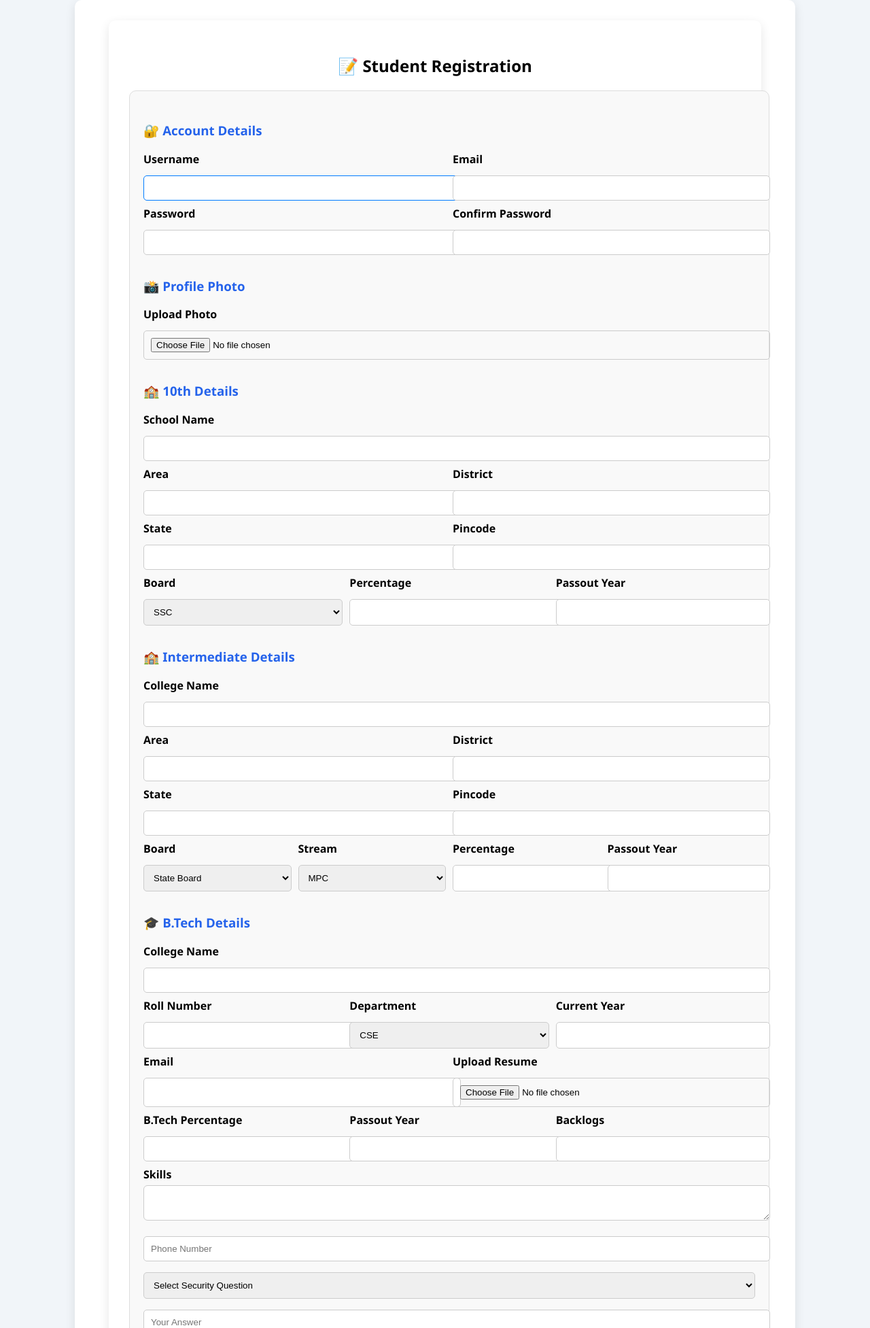
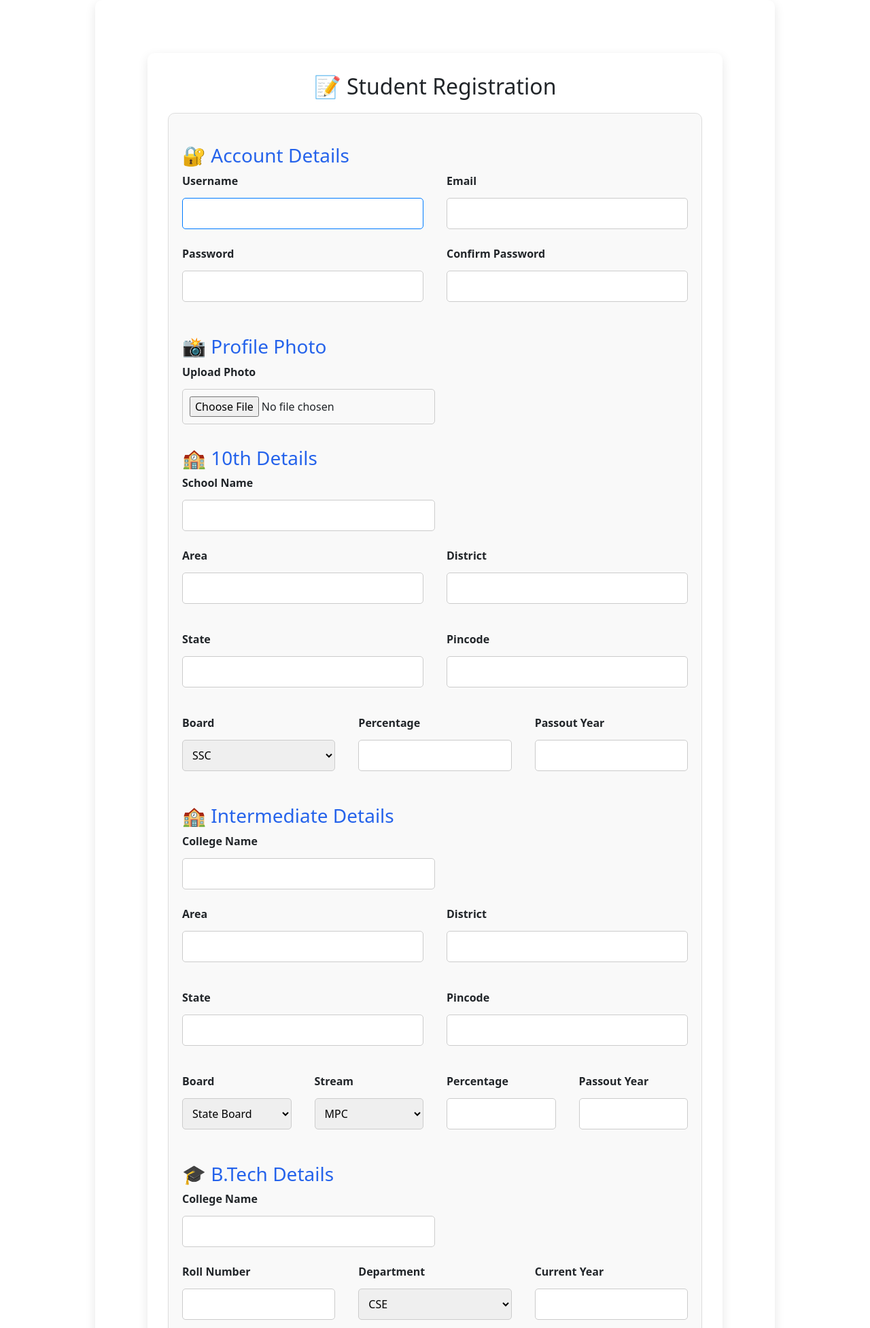
Before and after one commit to PAVANI533/placement-system, a Django app: page /register/ in a window 1280 px wide. Shown: the top 1953 px of the page at 68% size. Run offline with Django 5.2, Linux system fonts and the light colour scheme.

Commit message:
finale changes

```diff
--- a/jobs/templates/registration/register.html
+++ b/jobs/templates/registration/register.html
@@ -1,7 +1,8 @@
 {% extends 'base.html' %}
 {% block content %}
+<link href="https://cdn.jsdelivr.net/npm/bootstrap@5.3.0/dist/css/bootstrap.min.css" rel="stylesheet">
+<style>
 
-<style>
 .container {
     width: 90%;
     max-width: 1000px;
@@ -104,7 +105,8 @@ button:hover {
 }
 </style>
 
-<div class="container">
+<div class="container mt-5">
+
 
 <h2>📝 Student Registration</h2>
 
@@ -113,23 +115,23 @@ button:hover {
 
 <!-- 🔐 ACCOUNT -->
 <h3>🔐 Account Details</h3>
-<div class="row">
-    <div class="field">
+<div class="row" mb-3>
+    <div class="field col-md-6 mb-3">
         <label>Username</label>
         {{ form.username }}
     </div>
-    <div class="field">
+    <div class="field col-md-6 mb-3">
         <label>Email</label>
         {{ form.email }}
     </div>
 </div>
 
-<div class="row">
-    <div class="field">
+<div class="row mb-3">
+    <div class="field col-md-6 mb-3">
         <label>Password</label>
         {{ form.password1 }}
     </div>
-    <div class="field">
+    <div class="field col-md-6 mb-3">
         <label>Confirm Password</label>
         {{ form.password2 }}
     </div>
@@ -137,7 +139,7 @@ button:hover {
 
 <!-- 📸 PHOTO -->
 <h3>📸 Profile Photo</h3>
-<div class="field">
+<div class="field col-md-6 mb-3">
     <label>Upload Photo</label>
     <input type="file" name="photo">
 </div>
@@ -145,35 +147,35 @@ button:hover {
 <!-- 🏫 10TH -->
 <h3>🏫 10th Details</h3>
 
-<div class="field">
+<div class="field col-md-6 mb-3">
     <label>School Name</label>
     <input type="text" name="tenth_school">
 </div>
 
-<div class="row">
-    <div class="field">
+<div class="row mb-3">
+    <div class="field col-md-6 mb-3">
         <label>Area</label>
         <input type="text" name="tenth_area">
     </div>
-    <div class="field">
+    <div class="field col-md-6 mb-3">
         <label>District</label>
         <input type="text" name="tenth_district">
     </div>
 </div>
 
-<div class="row">
-    <div class="field">
+<div class="row mb-3">
+    <div class="field col-md-6 mb-3">
         <label>State</label>
         <input type="text" name="tenth_state">
     </div>
-    <div class="field">
+    <div class="field col-md-6 mb-3">
         <label>Pincode</label>
         <input type="text" name="tenth_pincode">
     </div>
 </div>
 
-<div class="row">
-    <div class="field">
+<div class="row mb-3">
+    <div class="field col-md-6 mb-3">
         <label>Board</label>
         <select name="tenth_board">
             <option>SSC</option>
@@ -182,12 +184,12 @@ button:hover {
         </select>
     </div>
 
-    <div class="field">
+    <div class="field col-md-6 mb-3">
         <label>Percentage</label>
         <input type="number" name="tenth_percentage">
     </div>
 
-    <div class="field">
+    <div class="field col-md-6 mb-3">
         <label>Passout Year</label>
         <input type="number" name="tenth_year">
     </div>
@@ -196,35 +198,35 @@ button:hover {
 <!-- 🏫 INTER -->
 <h3>🏫 Intermediate Details</h3>
 
-<div class="field">
+<div class="field col-md-6 mb-3">
     <label>College Name</label>
     <input type="text" name="inter_college">
 </div>
 
-<div class="row">
-    <div class="field">
+<div class="row mb-3">
+    <div class="field col-md-6 mb-3">
         <label>Area</label>
         <input type="text" name="inter_area">
     </div>
-    <div class="field">
+    <div class="field col-md-6 mb-3">
         <label>District</label>
         <input type="text" name="inter_district">
     </div>
 </div>
 
-<div class="row">
-    <div class="field">
+<div class="row mb-3">
+    <div class="field col-md-6 mb-3">
         <label>State</label>
         <input type="text" name="inter_state">
     </div>
-    <div class="field">
+    <div class="field col-md-6 mb-3">
         <label>Pincode</label>
         <input type="text" name="inter_pincode">
     </div>
 </div>
 
-<div class="row">
-    <div class="field">
+<div class="row mb-3">
+    <div class="field col-md-6 mb-3">
         <label>Board</label>
         <select name="inter_board">
             <option>State Board</option>
@@ -232,19 +234,19 @@ button:hover {
         </select>
     </div>
 
-    <div class="field">
+    <div class="field col-md-6 mb-3">
         <label>Stream</label>
         <select name="inter_stream">
             <option>MPC</option>
         </select>
     </div>
 
-    <div class="field">
+    <div class="field col-md-6 mb-3">
         <label>Percentage</label>
         <input type="number" name="inter_percentage">
     </div>
 
-    <div class="field">
+    <div class="field col-md-6 mb-3">
         <label>Passout Year</label>
         <input type="number" name="inter_year">
     </div>
@@ -253,18 +255,18 @@ button:hover {
 <!-- 🎓 BTECH -->
 <h3>🎓 B.Tech Details</h3>
 
-<div class="field">
+<div class="field col-md-6 mb-3">
     <label>College Name</label>
     <input type="text" name="btech_college">
 </div>
 
-<div class="row">
-    <div class="field">
+<div class="row mb-3">
+    <div class="field col-md-6 mb-3">
         <label>Roll Number</label>
         <input type="text" name="roll_number">
     </div>
 
-    <div class="field">
+    <div class="field col-md-6 mb-3">
         <label>Department</label>
         <select name="department">
             <option>CSE</option>
@@ -275,58 +277,71 @@ button:hover {
         </select>
     </div>
 
-    <div class="field">
+    <div class="field col-md-6 mb-3">
         <label>Current Year</label>
         <input type="number" name="current_year">
     </div>
 </div>
 
-<div class="row">
-    <div class="field">
+<div class="row mb-3">
+    <div class="field col-md-6 mb-3">
         <label>Email</label>
         <input type="email" name="email">
     </div>
 
-    <div class="field">
+    <div class="field col-md-6 mb-3">
         <label>Upload Resume</label>
         <input type="file" name="resume">
     </div>
 </div>
 
-<div class="row">
-    <div class="field">
+<div class="row mb-3">
+    <div class="field col-md-6 mb-3">
         <label>B.Tech Percentage</label>
         <input type="number" name="btech_percentage">
     </div>
 
-    <div class="field">
+    <div class="field col-md-6 mb-3">
         <label>Passout Year</label>
         <input type="number" name="passout_year">
     </div>
 
-    <div class="field">
+    <div class="field col-md-6 mb-3">
         <label>Backlogs</label>
         <input type="number" name="backlogs">
     </div>
 </div>
 
-<div class="field">
+<div class="field col-md-6 mb-3">
     <label>Skills</label>
     <textarea name="skills"></textarea>
 </div>
 
-    <input type="text" name="phone" placeholder="Phone Number" required>
+<div class="row mb-3">
+    <div class="col-md-6">
+        <label>Phone Number</label>
+        <input type="text" name="phone" class="form-control" placeholder="Phone Number" required>
+    </div>
 
-    <select name="security_question" required>
-        <option value="">Select Security Question</option>
-        <option value="pet">What is your pet name?</option>
-        <option value="school">What is your school name?</option>
-        <option value="city">Which city were you born in?</option>
-    </select>
+    <div class="col-md-6">
+        <label>Security Question</label>
+        <select name="security_question" class="form-control" required>
+            <option value="">Select Security Question</option>
+            <option value="pet">What is your pet name?</option>
+            <option value="school">What is your school name?</option>
+            <option value="city">Which city were you born in?</option>
+        </select>
+    </div>
+</div>
 
-    <input type="text" name="security_answer" placeholder="Your Answer" required>
+<div class="mb-3">
+    <label>Security Answer</label>
+    <input type="text" name="security_answer" class="form-control" placeholder="Your Answer" required>
+</div>
 
-    <button type="submit">Register</button>
+<button type="submit" class="btn btn-primary w-100 mt-3">
+    🚀 Register
+</button>
 
 
 </form>
--- a/jobs/views.py
+++ b/jobs/views.py
@@ -2,12 +2,7 @@ from django.shortcuts import render, redirect,get_object_or_404
 from django.contrib.auth.decorators import login_required
 from django.core.mail import send_mail
 from django.conf import settings
-from django.core.management import call_command
 
-try:
-    call_command('migrate', interactive=False)
-except Exception as e:
-    print("Migration error:", e)
 from .models import Job, Resume, JobMatch,JobApplication
 from django.views.decorators.csrf import csrf_exempt
 from django.contrib.auth.decorators import login_required
@@ -669,7 +664,7 @@ def update_profile(request):
             profile.passout_year = request.POST.get('passout_year')
             profile.backlogs = request.POST.get('backlogs') or 0
             profile.skills = request.POST.get('skills')
-
+            profile.phone = request.POST.get('phone')
         elif edit_section == "resume":
             if request.FILES.get('resume'):
                 profile.resume = request.FILES.get('resume')
```
Also changed, not shown: jobs/templates/jobs/update_profile.html (+66 -3 lines), jobs/templates/registration/forgot_password.html (+34 -2 lines), jobs/templates/registration/reset_password.html (+39 -2 lines), jobs/templates/registration/security_question.html (+38 -2 lines), jobs/utils.py (+21 -6 lines).
